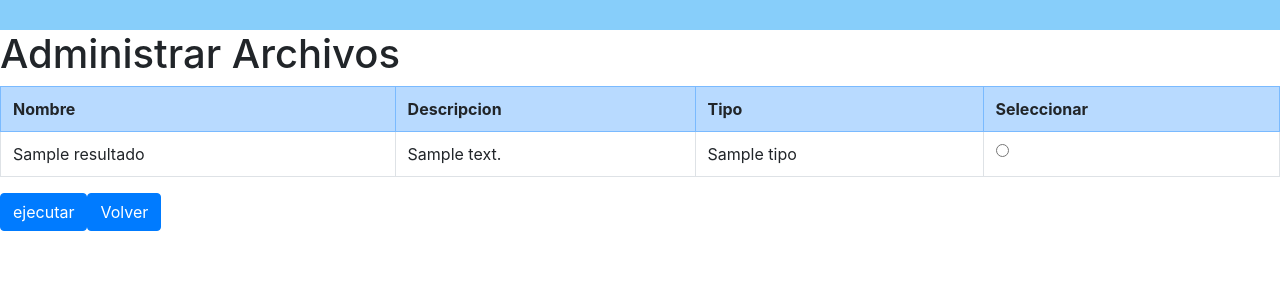
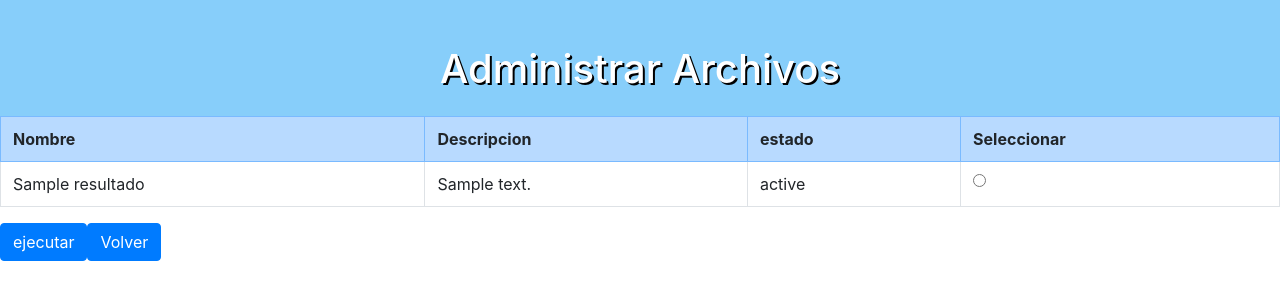
Before and after one commit to 0x1ef/seminario, a PHP site: template view/mostrar.php in a window 1280 px wide. Shown: the top 300 px of the page. Run offline with PHP 8.4, Linux system fonts and the light colour scheme; the template is opened without the code that fills it: most values are stand-ins (such as "Sample title", 1, 10 or a date in 2020); a stand-in replaces the project's code that opens the database connection.

Commit message:
se agrego la vista de las tareas

```diff
--- a/view/mostrar.php
+++ b/view/mostrar.php
@@ -1,22 +1,23 @@
 <?php
-    echo "<h1>Administrar Archivos</h1>";
+    echo "<header><h1>Administrar Archivos</h1></header>";
 
 	echo "<form method='POST' action='index.php?c=archivo&a=ejecutar'>";
     echo "<table class='table table-bordered'>";
     echo "<tr class='table-primary'>";
-    echo "<th>Nombre</th><th>Descripcion</th><th>Tipo</th><th>Seleccionar</th>";
+    echo "<th>Nombre</th><th>Descripcion</th><th>estado</th><th>Seleccionar</th>";
     echo "</tr>";
 	foreach ($resultado as $valor){
         echo "<tr>";
-        echo "<td>".$valor['nombre']."</td>";
+        echo "<td>".$valor['titulo']."</td>";
 		echo "<td>".$valor['descripcion']."</td>";
-        echo "<td>".$valor['tipo']."</td>";
-		echo "<td><input type='radio' name='ejecutar' value='".$valor['nombre']."'></td>";
+        echo "<td>".$valor['estado']."</td>";
+		echo "<td><input type='radio' name='ejecutar' value='".$valor['titulo']."'></td>";
+        echo "<input type='hidden' name=idusuario value='".$valor['usuario']."'";
         echo "</tr>";
 	}
     echo "</table>";
 	echo "<input class='btn btn-primary' type='submit' value='ejecutar'>";
-	echo "<a href='index.php' class='btn btn-primary'>Volver</a>";
+	echo "<a href='index.php?c=usuariocomun&a=index' class='btn btn-primary'>Volver</a>";
 	echo "</form>";
 
 ?>
```
